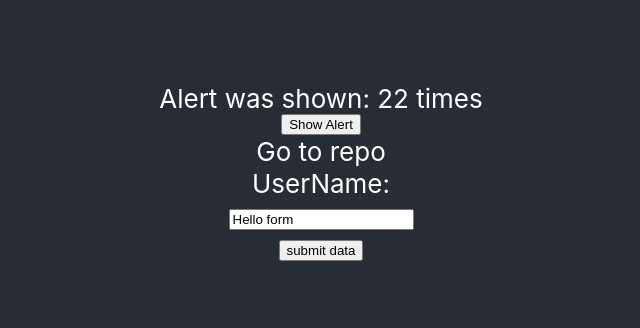
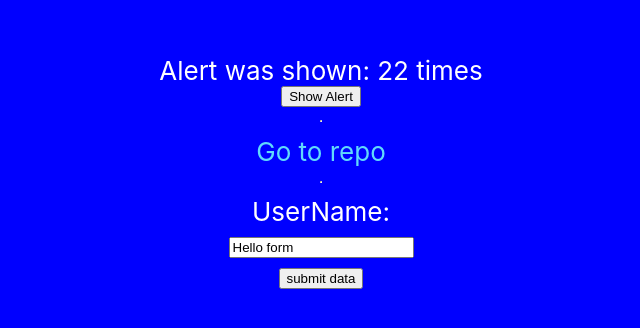
Before and after one commit to OutcomerTom/my-app, a React (Create React App) app: page / in a window 1280 px wide. Shown: the part 228-556 px from the top of the page, without its empty margins (319-959 px from the left). Built offline with nearby package versions, Linux system fonts and the light colour scheme.

Commit message:
light styling

```diff
--- a/src/App.css
+++ b/src/App.css
@@ -2,7 +2,7 @@
   text-align: center;
 }
 
-.App-logo {
+/* .App-logo {
   height: 40vmin;
   pointer-events: none;
 }
@@ -11,10 +11,10 @@
   .App-logo {
     animation: App-logo-spin infinite 20s linear;
   }
-}
+} */
 
 .App-header {
-  background-color: #282c34;
+  background-color: blue;
   min-height: 100vh;
   display: flex;
   flex-direction: column;
@@ -24,8 +24,8 @@
   color: white;
 }
 
-.App-link {
-  color: #61dafb;
+/* .App-link {
+  color: red;
 }
 
 @keyframes App-logo-spin {
@@ -35,4 +35,7 @@
   to {
     transform: rotate(360deg);
   }
+} */
+td {
+  color: #61dafb;
 }
--- a/src/App.tsx
+++ b/src/App.tsx
@@ -18,7 +18,9 @@ function App() {
       <header className="App-header">
         <div>{`Alert was shown: ${counter} times`}</div>
         <button onClick={() => handleShowAlert(22)}>Show Alert</button>
+        <hr/>
         <td onClick={()=> window.open("https://github.com/OutcomerTom/my-app/", "_blank")}>Go to repo</td>
+        <hr/>
       <InputForm defaultValue={'Hello form'}
       />
       </header>
--- a/src/index.css
+++ b/src/index.css
@@ -5,7 +5,6 @@ body {
     sans-serif;
   -webkit-font-smoothing: antialiased;
   -moz-osx-font-smoothing: grayscale;
-  background-color: blue;
 }
 
 code {
```
